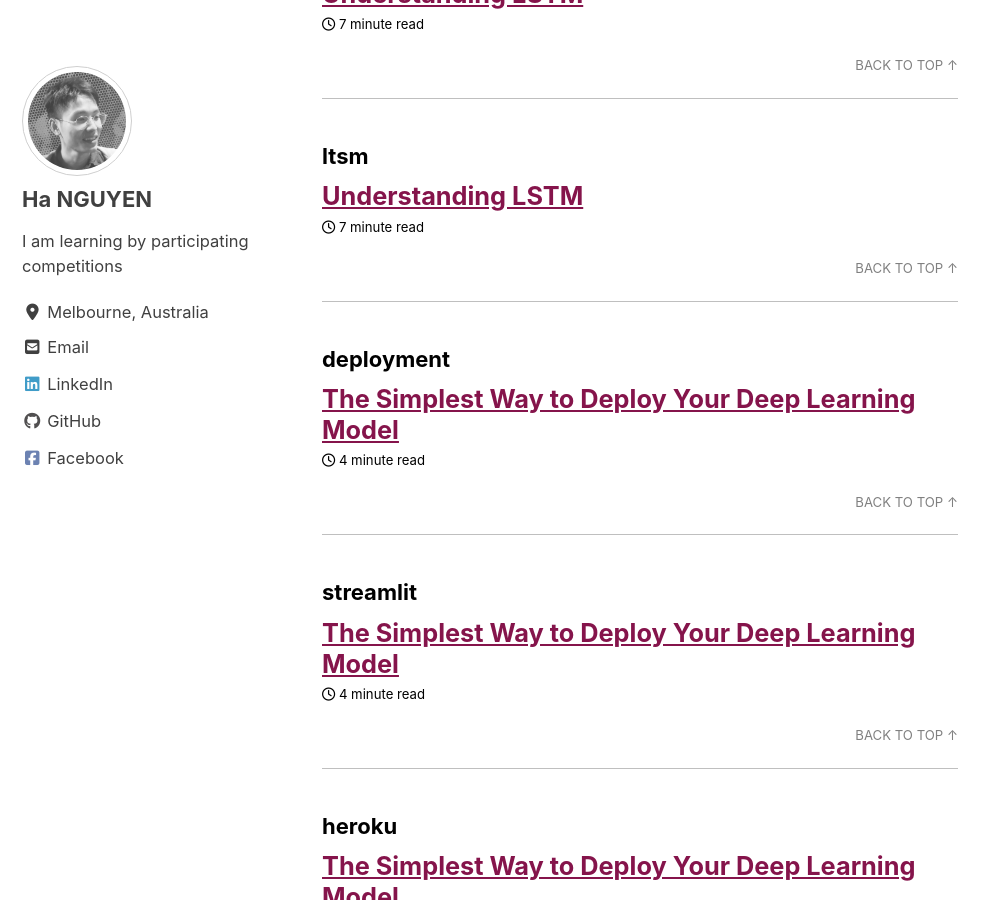
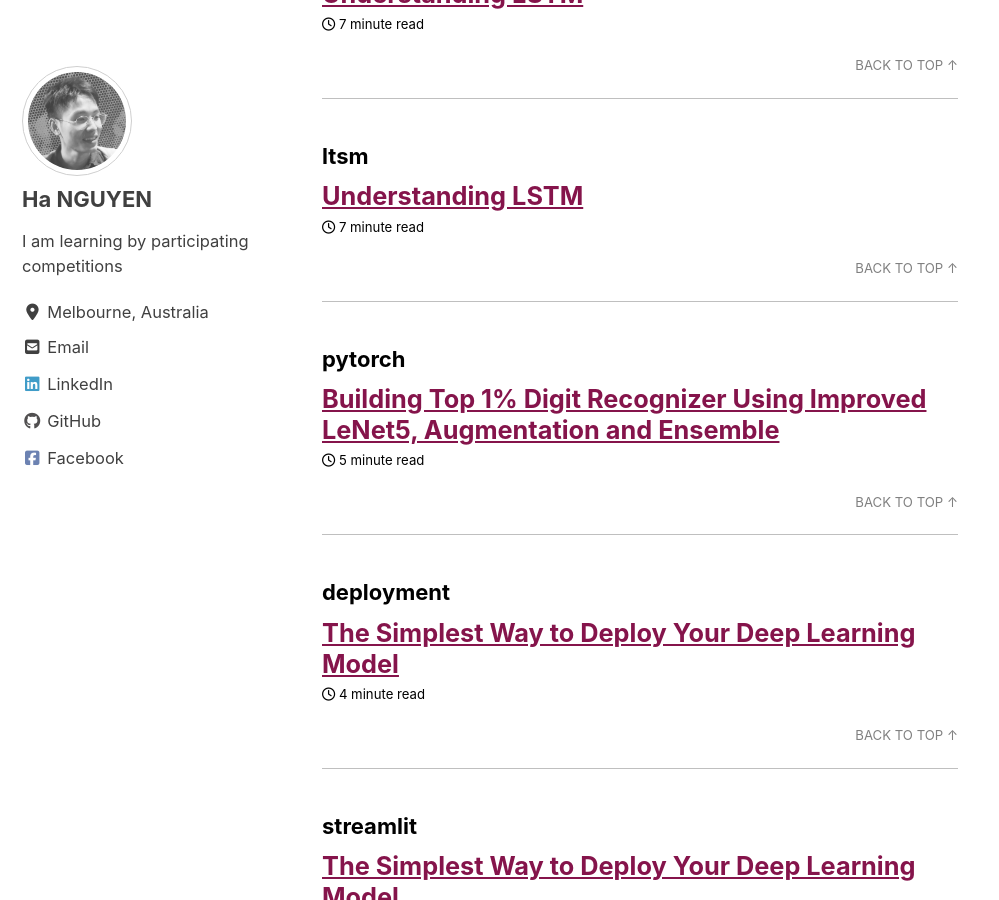
Before and after one commit to datasciblog/datasciblog.github.io, a Jekyll site: the page built from _pages/tag-archive.md, in a window 1280 px wide and 900 px high, scrolled down 8165 px. Shown: the whole window, without its empty margins (0-999 px from the left). Built offline with Jekyll 4.4.1, drawn with Linux system fonts in a browser that asks for light colours; cached includes are drawn as plain includes; nearby versions of some CDN libraries.

Commit message:
Update 2019-12-22-DL-04-building-top-1-digit-recognizer.md

```diff
--- a/_posts/2019-12-22-DL-04-building-top-1-digit-recognizer.md
+++ b/_posts/2019-12-22-DL-04-building-top-1-digit-recognizer.md
@@ -10,6 +10,7 @@ tags:
 - deep learning
 - kaggle
 - image classification
+- pytorch
 classes: wide
 #toc: true
 #toc_label: "Table of Contents"
```
